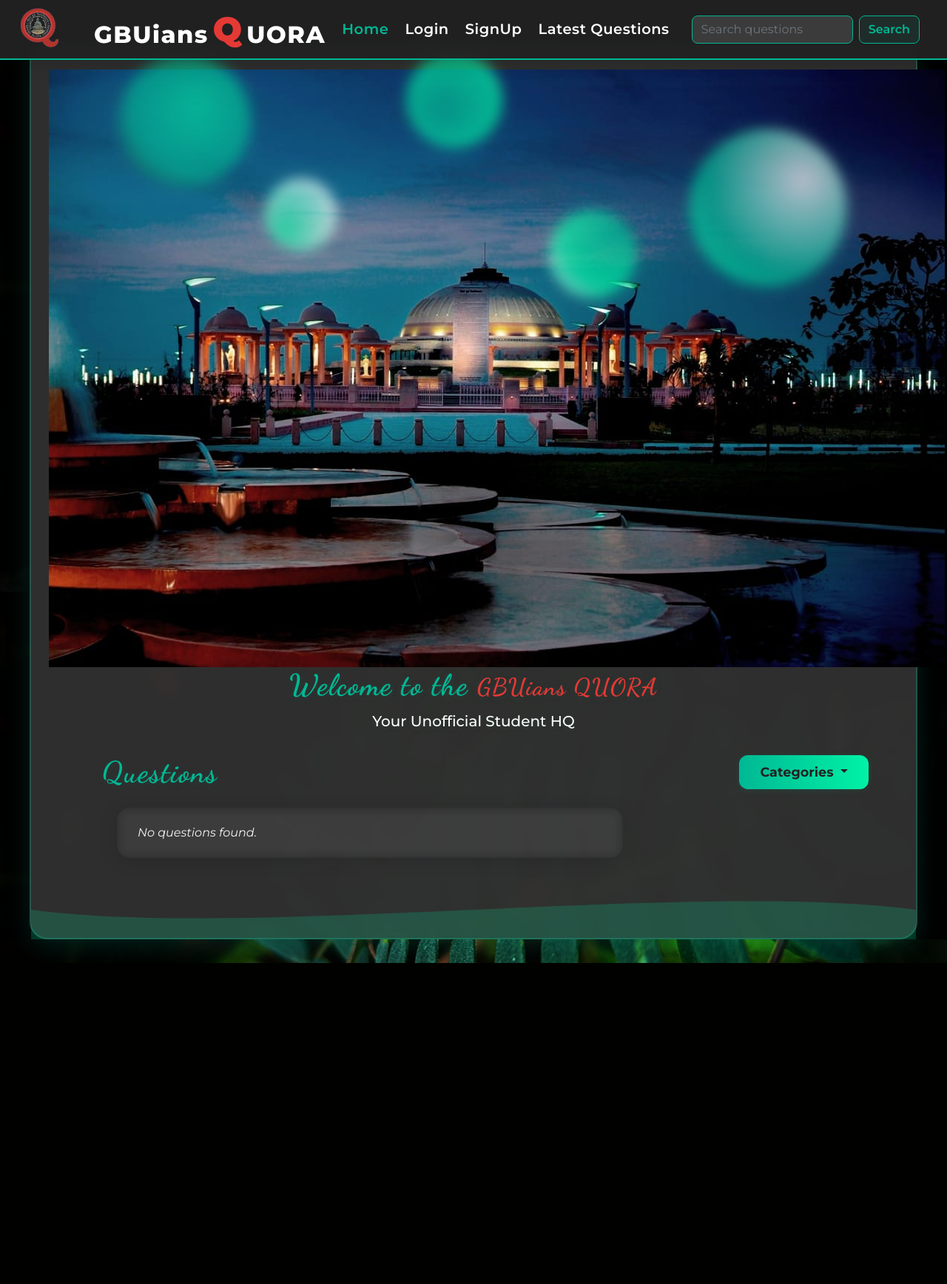
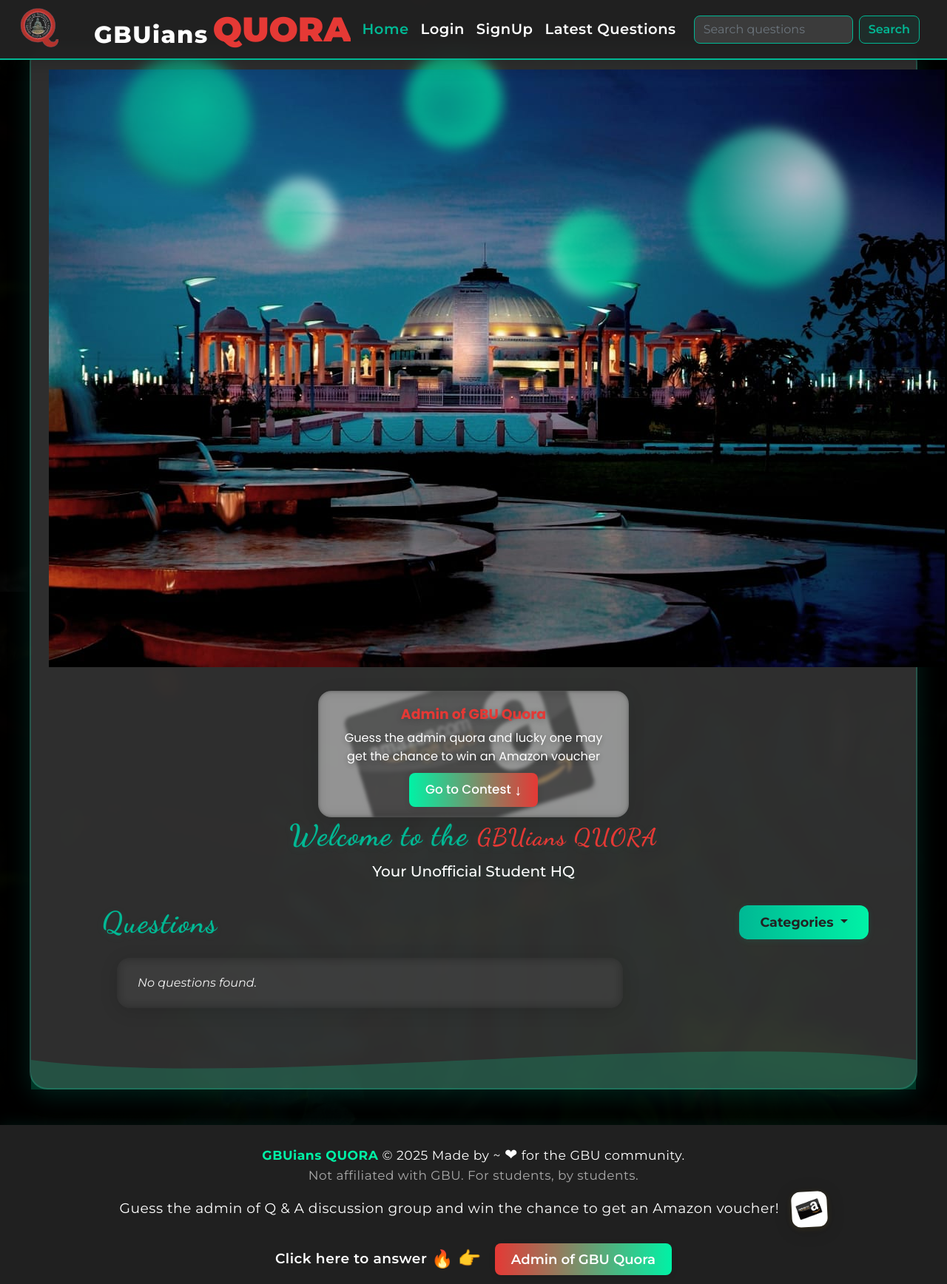
Before and after one commit to iNitishSheoran/GBU-QUORA, a PHP site: page /demoproject/index.php in a window 1280 px wide. Shown: the whole page at 74% size. Before the commit the page ends 1302 px from the top, so only its background shows below. Run offline with PHP 8.4, Linux system fonts and the light colour scheme; data that the repository does not hold is empty.

Commit message:
fianl commit

```diff
--- a/client/header.php
+++ b/client/header.php
@@ -7,10 +7,12 @@ if (session_status() === PHP_SESSION_NONE) {
 <nav class="navbar navbar-expand-lg">
 <img src="./public/gbulogo.png" alt="logo" style="width: 72px; height:auto; background:transparent; border:none; margin-right:0; margin-left:18px;"/>
   <div class="container">
+    <?php if (!isset($_SESSION['user']) || !isset($_SESSION['user']['username'])): ?>
     <a class="navbar-brand d-flex align-items-end" href="./" style="align-items: flex-end; line-height:1;">
       <span style="font-weight:800; font-size:2rem; letter-spacing:1.5px; color:#fff; line-height:1;">GBUians </span>
-      <span class="navbar-brand-highlight" style="font-weight:900; font-size:2.9rem; letter-spacing:0px; color:#e53935; vertical-align:baseline; line-height:1;">Q</span><span style="font-weight:800; font-size:2rem; letter-spacing:1.5px; color:#fff; line-height:1;">UORA</span>
+      <span class="navbar-brand-highlight" style="font-weight:900; font-size:2.9rem; letter-spacing:0px; color:#e53935; vertical-align:baseline; line-height:1;">QUORA</span>
     </a>
+    <?php endif; ?>
     <button class="navbar-toggler" type="button" data-bs-toggle="collapse" data-bs-target="#navbarNav" aria-controls="navbarNav" aria-expanded="false" aria-label="Toggle navigation">
       <span class="navbar-toggler-icon"></span>
     </button>
--- a/index.php
+++ b/index.php
@@ -36,6 +36,16 @@
             <div class="animated-orb orb5"></div>
             <!-- Dramatic animated image 1: floating, right side -->
             <img src="./public/img1.jpg" alt="Welcome" class="banner-image-animated" loading="lazy" />
+            <!-- Category/Link to Footer -->
+            <div class="category-section" style="position:relative;margin:32px auto 0 auto;max-width:420px;background:rgba(255,255,255,0.13);backdrop-filter:blur(8px);border-radius:18px;padding:18px 28px 14px 28px;box-shadow:0 4px 24px 0 rgba(0,0,0,0.10);font-family:\'Poppins\',sans-serif;text-align:center;overflow:hidden;">
+               <img src="./public/amazonvoucher.jpg" alt="Amazon Voucher" style="position:absolute;top:0;left:0;width:100%;height:100%;object-fit:cover;opacity:0.32;z-index:0;border-radius:18px;pointer-events:none;filter:brightness(0.92) blur(2px);" loading="lazy" />
+               <div style="position:relative;z-index:1;">
+                  <div style="font-size:1.18em;font-weight:700;color:#e53935;text-shadow:0 2px 8px rgba(0,0,0,0.22);margin-bottom:6px;">Admin of GBU Quora</div>
+                  <div style="font-size:1.01em;color:#fff;text-shadow:0 1.5px 6px rgba(0,0,0,0.32);margin-bottom:10px;">Guess the admin quora and lucky one may get the chance to win an Amazon voucher</div>
+                  <a href="#footer" style="display:inline-block;padding:8px 22px;font-size:1.05em;font-weight:500;color:#fff;background:linear-gradient(90deg,#00f2a6 0%,#e53935 100%);border:none;border-radius:8px;box-shadow:0 2px 8px rgba(0,0,0,0.10);text-decoration:none;transition:background 0.2s,transform 0.2s;">Go to Contest <span style="font-size:1.2em;vertical-align:middle;">&#8595;</span></a>
+               </div>
+            </div>
+            <!-- End Category/Link to Footer -->
             <!-- Dramatic animated image 2: parallax, left side, blurred glass reflection -->
 
             <!-- Animated SVG waves at the bottom -->
@@ -89,5 +99,58 @@
       echo '</div>';
       ?>
    </div>
+   <footer id="footer" class="site-footer" style="width:100%;background:rgba(34,34,34,0.95);color:#fff;padding:24px 0 12px 0;text-align:center;font-family:'Montserrat','Poppins',sans-serif;font-size:1.08rem;letter-spacing:0.5px;box-shadow:0 -2px 18px rgba(0,184,148,0.10);margin-top:48px;position:relative;">
+      <div style="max-width:1200px;margin:auto;display:flex;align-items:center;justify-content:center;gap:28px;flex-wrap:wrap;"> <!-- changed justify-content:flex-start to center -->
+         <div style="text-align:center;"> <!-- changed text-align:left to center -->
+            <span style="color:#00f2a6;font-weight:700;">GBUians QUORA</span> &copy; <?php echo date('Y'); ?> Made by  ~ <span style="color:#fff;font-size:1.2em;">&#10084;</span> for the GBU community.<br>
+            <span style="font-size:0.98em;color:#aaa;">Not affiliated with GBU. For students, by students.</span><br>
+            <span style="display:inline-block;margin-top:8px;font-size:1.08em;color:#fff;">Guess the admin of Q &amp; A discussion group and win the chance to get an Amazon voucher!
+               <img src="./public/amazonvoucher.jpg" alt="Amazon Voucher" style="vertical-align:middle;margin-left:12px;height:48px;border-radius:12px;box-shadow:0 4px 24px 0 rgba(0,0,0,0.18),0 1.5px 8px 0 rgba(255,193,7,0.12);border:2.5px solid #fff;object-fit:cover;transition:transform 0.2s;transform:rotate(-3deg);background:#fff;" loading="lazy" />
+            </span>
+            <div style="display:flex;align-items:center;justify-content:center;margin-top:22px;gap:18px;flex-wrap:wrap;"> <!-- changed justify-content:flex-start to center -->
+               <span style="font-size:1.08em;color:#fff;font-weight:600;display:flex;align-items:center;gap:6px;">
+                   Click here to answer
+                  <span style="color:#ff5722;font-size:1.25em;">&#128293;</span> <!-- fire emoji -->
+                  <span style="font-size:1.35em;">&#128073;</span> <!-- hand pointing right emoji -->
+               </span>
+               <div id="admin-answer-section">
+                  <button id="show-admin-answer" style="padding:8px 22px;font-size:1.05em;font-weight:600;color:#fff;background:linear-gradient(90deg,#e53935 0%,#00f2a6 100%);border:none;border-radius:8px;box-shadow:0 2px 8px rgba(0,0,0,0.10);cursor:pointer;transition:background 0.2s,transform 0.2s;">Admin of GBU Quora</button>
+                  <form id="admin-answer-form" style="display:none;margin-top:14px;" method="post" action="adminanswer.php" autocomplete="off">
+                     <input type="text" name="admin_answer" placeholder="Your answer..." style="padding:8px 14px;border-radius:7px;border:1.5px solid #00f2a6;font-size:1em;width:220px;max-width:90%;margin-right:8px;outline:none;" required />
+                     <button type="submit" style="padding:8px 18px;font-size:1em;font-weight:600;color:#fff;background:linear-gradient(90deg,#00f2a6 0%,#e53935 100%);border:none;border-radius:7px;box-shadow:0 2px 8px rgba(0,0,0,0.10);cursor:pointer;">Submit</button>
+                  </form>
+                  <div id="admin-answer-thankyou" style="display:none;color:#00f2a6;font-weight:600;font-size:1.12em;margin-top:12px;">Thank you for your answer! 🎉</div>
+               </div>
+            </div>
+         </div>
+      </div>
+      <script>
+      document.getElementById('show-admin-answer').onclick = function(e) {
+         e.preventDefault();
+         var form = document.getElementById('admin-answer-form');
+         form.style.display = 'block';
+         document.querySelector('input[name="admin_answer"]').focus();
+      };
+      document.getElementById('admin-answer-form').onsubmit = function(e) {
+         e.preventDefault();
+         var form = this;
+         var thankyou = document.getElementById('admin-answer-thankyou');
+         var data = new FormData(form);
+         var xhr = new XMLHttpRequest();
+         xhr.open('POST', form.action, true);
+         xhr.onload = function() {
+            if (xhr.status === 200) {
+               form.style.display = 'none';
+               thankyou.style.display = 'block';
+            } else {
+               thankyou.style.display = 'block';
+               thankyou.style.color = '#e53935';
+               thankyou.innerHTML = 'Please enter a valid answer.';
+            }
+         };
+         xhr.send(data);
+      };
+      </script>
+   </footer>
 </body>
 </html>
```
Also changed, not shown: adminanswer.php (added, +35 -0 lines), public/amazonvoucher.jpg (added).
